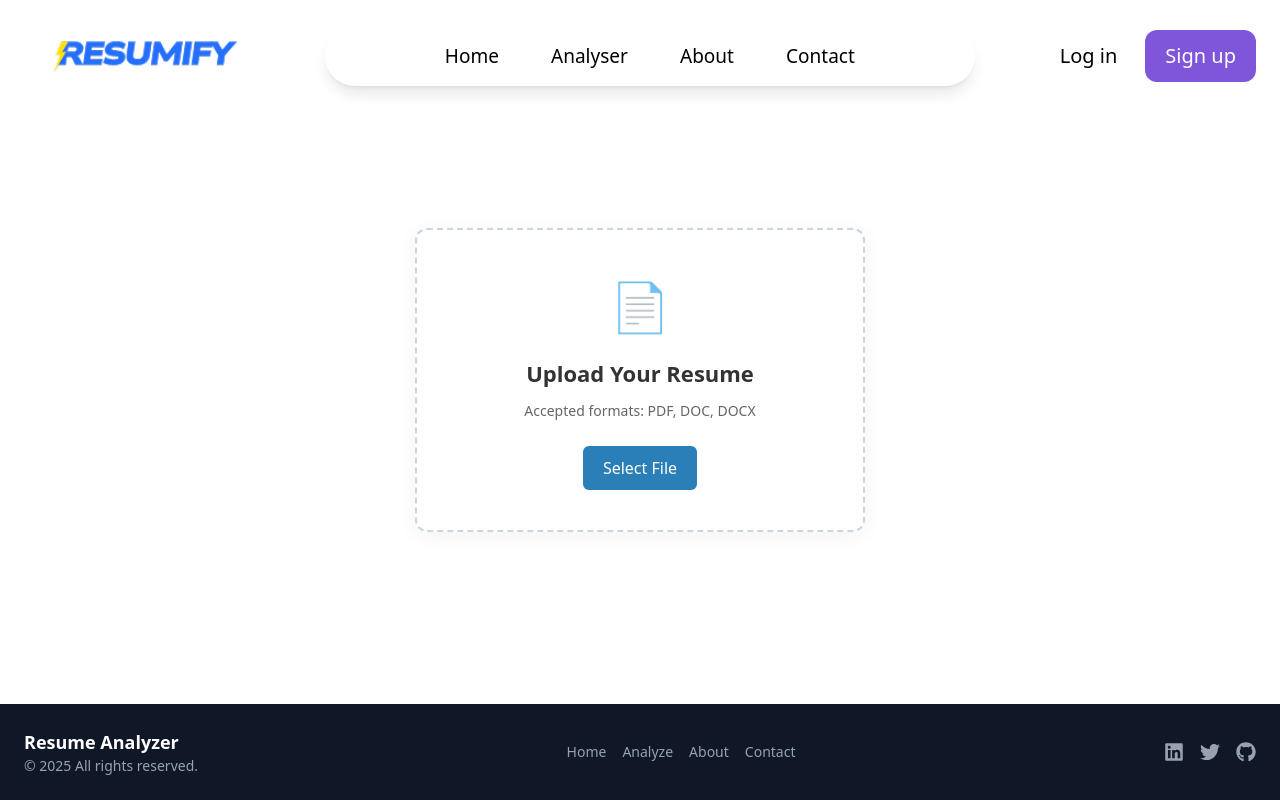
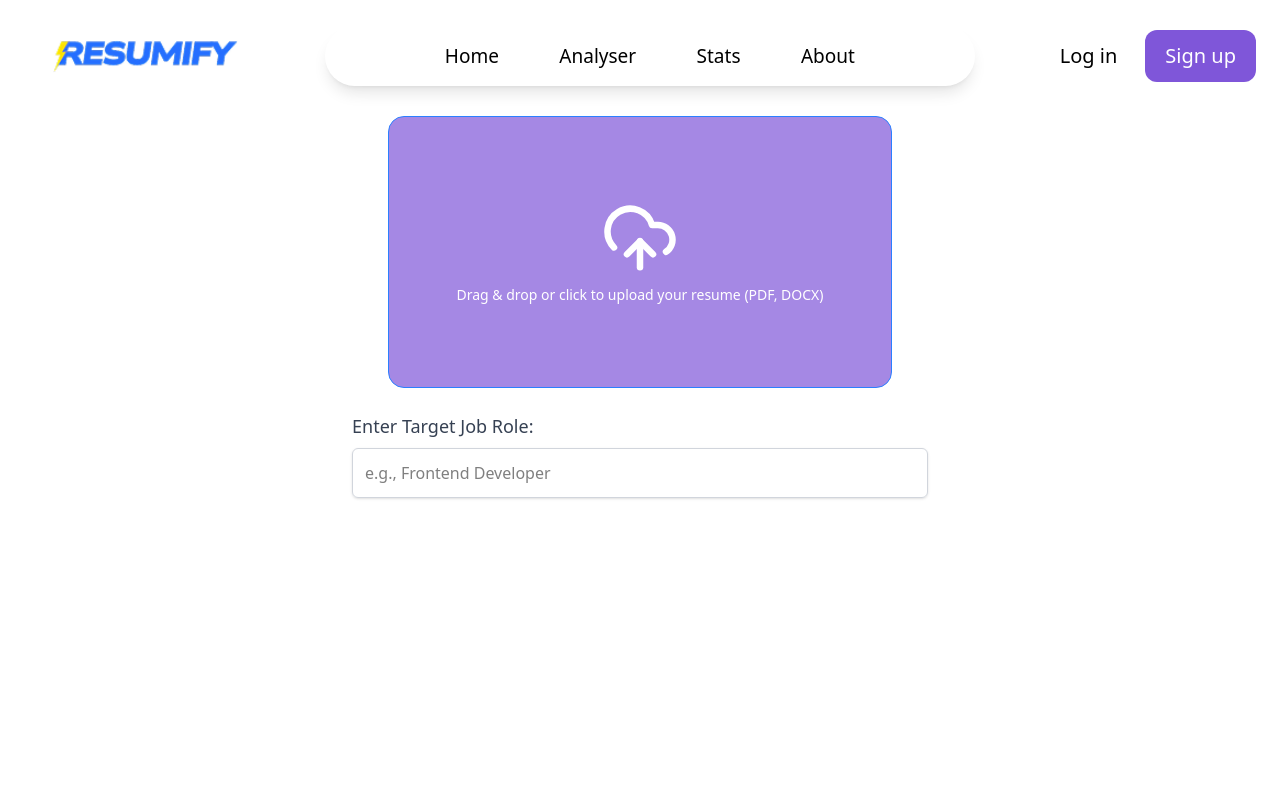
Before and after one commit to vathsalvyas257/ResumeAnalyser-Client, a React (Vite) app: page /analyser in a window 1280 px wide. Shown: the top 800 px of the page. Built offline with nearby package versions, Linux system fonts and the light colour scheme.

Commit message:
Updated ResumeAnalysisResults page

```diff
--- a/package.json
+++ b/package.json
@@ -19,7 +19,7 @@
     "@reduxjs/toolkit": "^2.6.1",
     "@tailwindcss/vite": "^4.0.9",
     "axios": "^1.8.2",
-    "framer-motion": "^12.4.7",
+    "framer-motion": "^12.6.3",
     "install": "^0.13.0",
     "js-cookie": "^3.0.5",
     "jwt-decode": "^4.0.0",
--- a/src/components/Navbar.jsx
+++ b/src/components/Navbar.jsx
@@ -30,14 +30,14 @@ const Navbar = () => {
           <Link to="/" className="hover:text-[#7F56D9] cursor-pointer">
             Home
           </Link>
-          <Link to="/analyzer" className="hover:text-[#7F56D9] cursor-pointer">
+          <Link to="/analyser" className="hover:text-[#7F56D9] cursor-pointer">
             Analyser
+          </Link>
+          <Link to="/stats" className="hover:text-[#7F56D9] cursor-pointer">
+            Stats
           </Link>
           <Link to="/about" className="hover:text-[#7F56D9] cursor-pointer">
             About
-          </Link>
-          <Link to="/contact" className="hover:text-[#7F56D9] cursor-pointer">
-            Contact
           </Link>
 
         </div>
--- a/src/components/ResumeAnalysisResults.jsx
+++ b/src/components/ResumeAnalysisResults.jsx
@@ -1,18 +1,86 @@
 import "react-circular-progressbar/dist/styles.css";
-import "../styles/ResumeAnalysisResults.css";
-
 import { CircularProgressbar, buildStyles } from "react-circular-progressbar";
 import React, { useState } from "react";
+import { motion } from "framer-motion";
+import { UploadCloud, FileText, ArrowRight } from "lucide-react";
+import {toast} from "react-hot-toast";
+import Cookies from "js-cookie"
+import axios from "axios";
 
 const ResumeAnalyzer = () => {
   const [resumeUploaded, setResumeUploaded] = useState(false);
+  const [dragActive, setDragActive] = useState(false);
+  const [jobRole, setJobRole] = useState("");
+  const [analyzeClicked, setAnalyzeClicked] = useState(false);
   const [scores, setScores] = useState(null);
+  const [resume, setResume] = useState(null);
+  const [loading, setLoading] = useState(false);
+  const [result, setResult] = useState(null);
+  const [data, setData] = useState([]);
 
-  // Dummy API simulation
   const handleResumeUpload = (e) => {
     const file = e.target.files[0];
     if (file) {
-      // Simulate API call
+      setResumeUploaded(true);
+      setResume(file);
+      setAnalyzeClicked(false); // Reset on new file upload
+    }
+  };
+
+  const handleAnalyze = async() => {
+
+        if (!resume) {
+          toast.error("Please select a resume first!", {duration:2000, position:"bottom-right"});
+          return;
+        }
+
+        setLoading(true);
+        // setDisplay(false);
+        try {
+          // Retrieve the JWT token from cookies
+          const token = Cookies.get("token"); // Make sure you set this at login
+          console.log(token)
+          if (!token) {
+            toast.error(`User not authenticated. Please log in.`, {duration:2000, position:"bottom-right"});
+            return;
+          }
+          // Create FormData to send file
+          const formData = new FormData();
+          formData.append("resume", resume);
+          formData.append("jobDescription",jobRole);
+          console.log(resume); // working
+          // Send to backend
+
+          const response = await axios.post("http://localhost:7777/resume/analyse", formData, {
+            headers: {
+              Authorization: `Bearer ${token}`, // Pass the token
+              "Content-Type": "multipart/form-data",
+            },
+          });
+          console.log(response.data.resume);
+          // Set the received response
+          setResult(response.data.resume);
+          toast.success(`${response.data.message}`, {duration:2000, position:"bottom-right"});
+          // alert(response.data.message);
+
+
+          // ✅ Fix: Define data inside useState
+           const sectionScores = response.data.sectionScores;
+           const newData = Object.keys(sectionScores).map((key) => ({
+             section: key.charAt(0).toUpperCase() + key.slice(1), // Capitalize first letter
+             score: sectionScores[key],
+           }));
+           setData(newData); // ✅ Update state
+           console.log(newData);
+
+          // setDisplay(true);
+        } catch (error) {
+          console.error("Error analyzing resume:", error);
+          toast.error("Failed to analyze the resume", {duration:2000, position:"bottom-right"});
+        } finally {
+          setLoading(false);
+        }
+
     const dummyResumeScore = {
       overall: 78.6,
       categories: [
@@ -24,77 +92,203 @@ const ResumeAnalyzer = () => {
 
     setTimeout(() => {
       setScores(dummyResumeScore);
-        setResumeUploaded(true);
+      setAnalyzeClicked(true);
     }, 1000);
+  };
+
+  // Drag and drop handlers
+  const handleDragOver = (event) => {
+    event.preventDefault();
+    setDragActive(true);
+  };
+
+  const handleDragEnter = (event) => {
+    event.preventDefault();
+    setDragActive(true);
+  };
+
+  const handleDragLeave = () => {
+    setDragActive(false);
+  };
+
+  const handleDrop = (event) => {
+    event.preventDefault();
+    setDragActive(false);
+
+    const file = event.dataTransfer.files[0]; // Get the dropped file
+    if (file) {
+      setResume(file);
     }
   };
 
+  const handleUploadNewResume = () =>{
+    setAnalyzeClicked(false);
+  }
+
   return (
-    <div className="analyzer-wrapper">
-      {!resumeUploaded ? (
-        <div className="upload-container">
-        <div className="upload-box">
-          <div className="upload-icon">📄</div>
-          <h2>Upload Your Resume</h2>
-          <p>Accepted formats: PDF, DOC, DOCX</p>
-          <label htmlFor="resume-upload" className="upload-button">
-            Select File
+    <div className="flex justify-center items-start p-5 min-h-screen -mt-6">
+      {!analyzeClicked ? (
+        <div className="w-full max-w-xl flex flex-col gap-6 items-center">
+          {/* Drag & Drop + Click Upload Box */}
+          <motion.label
+            htmlFor="resume-upload"
+            className={`w-80 md:w-126 h-68 bg-[#7F56D9]/70 border ${dragActive ? "border-[#7F56D9] bg-blue-300" : "border-blue-500"} rounded-2xl flex flex-col items-center justify-center cursor-pointer hover:bg-[#7F56D9]/100 transition-all`}
+            whileHover={{ scale: 1.05 }}
+            onDragOver={handleDragOver}
+            onDragEnter={handleDragEnter}
+            onDragLeave={handleDragLeave}
+            onDrop={handleDrop}
+          >
+            {resume ? (
+              <div className="flex items-center gap-2 text-white">
+                <FileText size={24} />
+                <span className="text-sm text-[#7F56D9]-300">{resume.name}</span>
+              </div>
+            ) : (
+              <div className="flex flex-col items-center">
+                <UploadCloud size={78} className="text-white mb-2" />
+                <p className="text-sm text-white">{dragActive ? "Drop the file here" : "Drag & drop or click to upload your resume (PDF, DOCX)"}</p>
+              </div>
+            )}
+          </motion.label>
+          <input
+            type="file"
+            id="resume-upload"
+            className="hidden"
+            accept=".pdf,.doc,.docx"
+            onChange={handleResumeUpload}
+          />
+
+          <div className="w-full">
+            <label htmlFor="job-role" className="block text-lg font-medium text-gray-700 mb-2">
+              Enter Target Job Role:
             </label>
             <input
-            id="resume-upload"
-            type="file"
-            accept=".pdf,.doc,.docx"
-            onChange={handleResumeUpload}
-            className="upload-input"
+              id="job-role"
+              type="text"
+              value={jobRole}
+              onChange={(e) => setJobRole(e.target.value)}
+              placeholder="e.g., Frontend Developer"
+              className="w-full p-3 border border-gray-300 rounded-md shadow-sm focus:outline-none focus:ring-2 focus:ring-[#7F56D9]"
             />
+          </div>
+
+          {resumeUploaded && jobRole.trim() !== "" && (
+            <button
+              onClick={handleAnalyze}
+              className="w-full py-3 bg-blue-600 text-white font-medium rounded-md hover:bg-blue-700 transition"
+              disabled={loading}
+            >
+              {loading ? "Analyzing..." : "Analyze Resume"}
+            </button>
+          )}
+        </div>
+      ) : (
+        <div className="w-full max-w-6xl bg-gradient-to-br from-gray-100 to-blue-100 p-6 md:p-8 rounded-lg shadow-md">
+          <div className="text-center w-full">
+            <h3 className="text-3xl font-bold text-blue-700 mb-2">Resume Analysis for: {jobRole}</h3>
+            <p className="text-lg text-blue-700 mb-4">Here’s how your resume performs</p>
+            <div className="flex flex-col sm:flex-row flex-wrap justify-center items-center gap-6 w-full">
+              <div className="w-64 h-44 animate-fadeIn flex flex-col items-center">
+                <CircularProgressbar
+                  value={result.analysis.score}
+                  text={`${result.analysis.score}%`}
+                  styles={buildStyles({
+                    textColor: "#7F56D9",
+                    pathColor: "#7F56D9",
+                    trailColor: "#d6d6d6",
+                    textSize: "16px",
+                    pathTransitionDuration: 0.5,
+                  })}
+                />
+                <h4 className="text-xl font-semibold mt-4">ATS Score</h4>
+              </div>
+
+              <div className="w-64 h-44 animate-fadeIn flex flex-col items-center">
+                <CircularProgressbar
+                  value={result.analysis.readabilityScore}
+                  text={`${result.analysis.readabilityScore}%`}
+                  styles={buildStyles({
+                    textColor: "#7F56D9",
+                    pathColor: "#7F56D9",
+                    trailColor: "#d6d6d6",
+                    textSize: "16px",
+                    pathTransitionDuration: 0.5,
+                  })}
+                />
+                <h4 className="text-xl font-semibold mt-4">Readability Score</h4>
               </div>
             </div>
 
+          </div>
+
+          {/* Missing Keywords */}
+          <div className="bg-gray-100 p-4 rounded-lg mt-6 text-center">
+            <h3 className="text-md font-semibold mb-5">Missing Keywords</h3>
+            <div className="flex flex-wrap gap-2 mt-2 justify-center">
+              {result.analysis.missingKeywords?.length > 0 ? (
+                result.analysis.missingKeywords.map((keyword, index) => (
+                  <span key={index} className="px-3 py-1 bg-red-100 text-red-600 border border-red-300 rounded-full text-sm">
+                    {keyword}
+                  </span>
+                ))
               ) : (
-        <>
-          <div className="resume-analyzer">
-            <div className="score-section">
-              <h3>Resume Analysis Results</h3>
-              <p>Your resume score and insights</p>
-              <div className="main-score">
-                <CircularProgressbar
-                  value={scores.overall}
-                  text={`${scores.overall}%`}
-                  styles={buildStyles({
-                    textColor: "#2c6791",
-                    pathColor: "#2b7fb8",
-                    trailColor: "#d6d6d6",
-                    strokeLinecap: 'butt',
-                    textSize: '16px',
-                    pathTransitionDuration: 0.5,
-                  })}
-                />
+                <span className="text-gray-500">No missing keywords found.</span>
+              )}
             </div>
           </div>
 
-            <div className="performance-section">
-              <h4>Overall Performance</h4>
-              <div className="metrics">
-                {scores.categories.map((category, index) => (
-                  <div className="metric" key={index}>
+          {/* Suggested Jobs */}
+          <div className="bg-gray-100 p-4 rounded-lg text-center mt-2">
+            <h3 className="text-md font-semibold mb-5">Suggested Jobs</h3>
+            <div className="flex flex-wrap gap-2 mt-2 justify-center">
+              {result.analysis.suggestedJobs?.length > 0 ? (
+                result.analysis.suggestedJobs.map((keyword, index) => (
+                  <span key={index} className="px-3 py-1 bg-blue-100 text-blue-600 border border-blue-500 rounded-full text-sm">
+                    {keyword}
+                  </span>
+                ))
+              ) : (
+                <span className="text-gray-500">No suggested jobs available.</span>
+              )}
+            </div>
+          </div>
+
+          {/* Section Wise Score */}
+          <div className="w-full text-center mt-16">
+            <h4 className="text-2xl font-semibold text-gray-800">Section Wise Score</h4>
+            <div className="flex flex-wrap justify-center items-center gap-5 p-3">
+              {data.map((category, index) => (
+                <div
+                  className="w-44 text-center p-4 rounded-lg bg-white shadow-md transform transition-transform duration-300 hover:-translate-y-1"
+                  key={index}
+                >
                   <CircularProgressbar
-                      value={category.value}
-                      text={`${category.value}%`}
+                    value={category.score}
+                    text={`${category.score}%`}
                     styles={buildStyles({
-                        textColor: category.value > 50 ? "#4CAF50" : "#FF5733",
-                        pathColor: category.value > 50 ? "#4CAF50" : "#FF5733",
+                      textColor: category.score > 50 ? "#4CAF50" : "#FF5733",
+                      pathColor: category.score > 50 ? "#4CAF50" : "#FF5733",
                       trailColor: "#d6d6d6",
                     })}
                   />
-                    <p>{category.label}</p>
+                  <p className="text-sm mt-2 font-bold text-gray-700">{category.section}</p>
                 </div>
               ))}
             </div>
           </div>
+          {/* Detailed Description */}
+          <div className="bg-gray-100 p-4 rounded-lg mt-2 text-center">
+            <h3 className="text-md font-semibold mb-5">Detailed Description</h3>
+            <p className="text-gray-700 whitespace-pre-line">{result.analysis.detailedDescription}</p>
           </div>
-
-          <div className="plain-box"></div>
-        </>
+          <button
+              onClick={handleUploadNewResume}
+              className="w-full py-3 bg-blue-600 text-white font-medium rounded-md hover:bg-blue-700 transition mt-6"
+            >
+              Upload New Resume
+            </button>
+        </div>
       )}
     </div>
   );
--- a/src/components/auth/AuthForm.jsx
+++ b/src/components/auth/AuthForm.jsx
@@ -8,7 +8,7 @@ const AuthForm = () => {
   const [isLogin, setIsLogin] = useState(true);
 
   return (
-    <div className="min-h-screen flex items-center justify-center bg-white mt-[-100px] px-4">
+    <div className="min-h-screen flex items-center justify-center bg-white px-4 mt-[-50px]">
       <motion.div
         className="bg-white p-8 rounded-2xl shadow-lg w-full max-w-md"
         initial={{ opacity: 0, y: -30 }}
@@ -48,3 +48,6 @@ const AuthForm = () => {
 };
 
 export default AuthForm;
+
+
+{/* <div className="w-full md:w-[700px] h-24 md:h-28 bg-blue-100 border-2 border-dashed border-gray-400 rounded-lg shadow-sm mt-5 md:mt-0"></div> */}
```
Also changed, not shown: src/components/Home.jsx (indentation only), 1 other file (tests, documents, lock files or other folders). Lines whose indentation alone changed are shown as unchanged.
